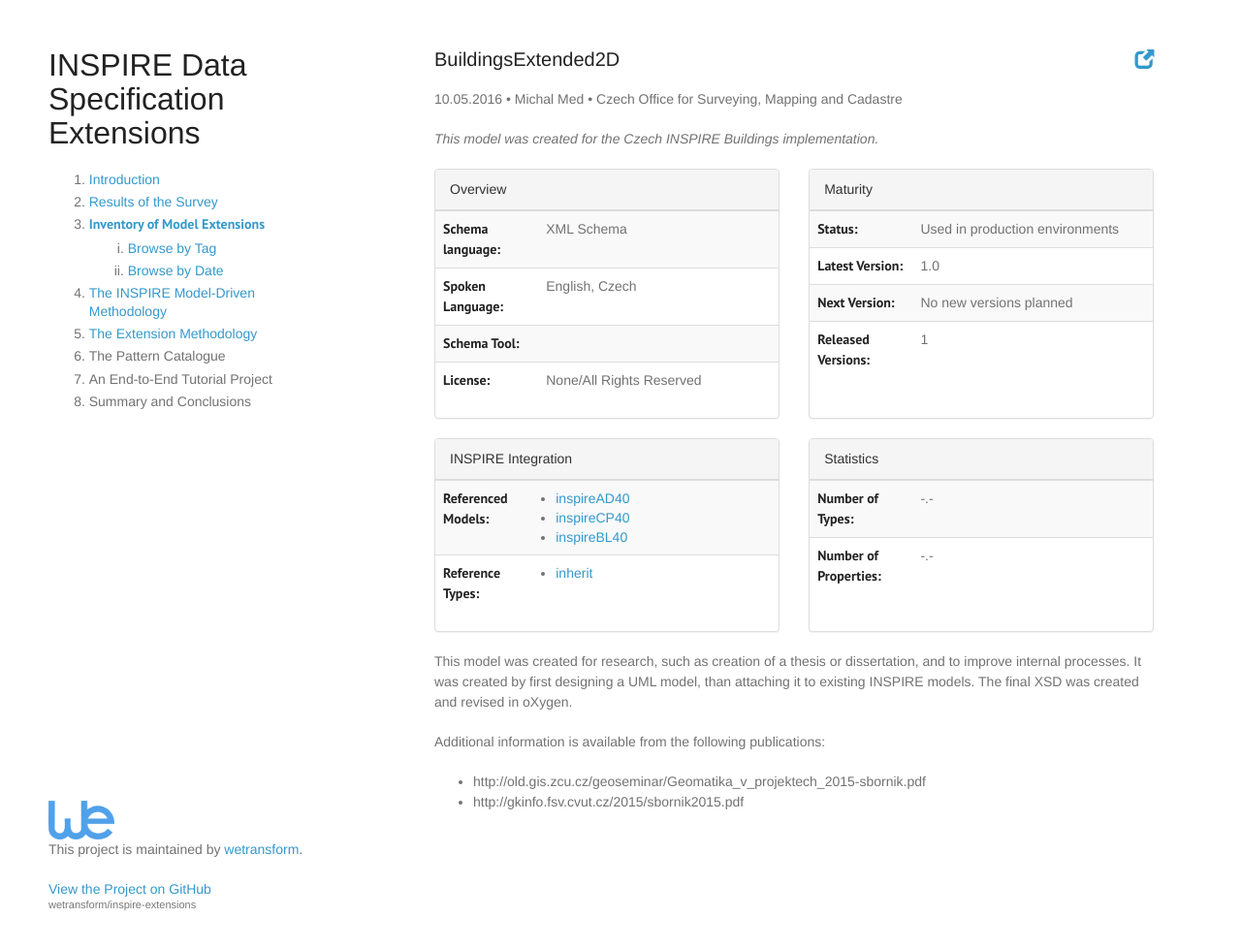
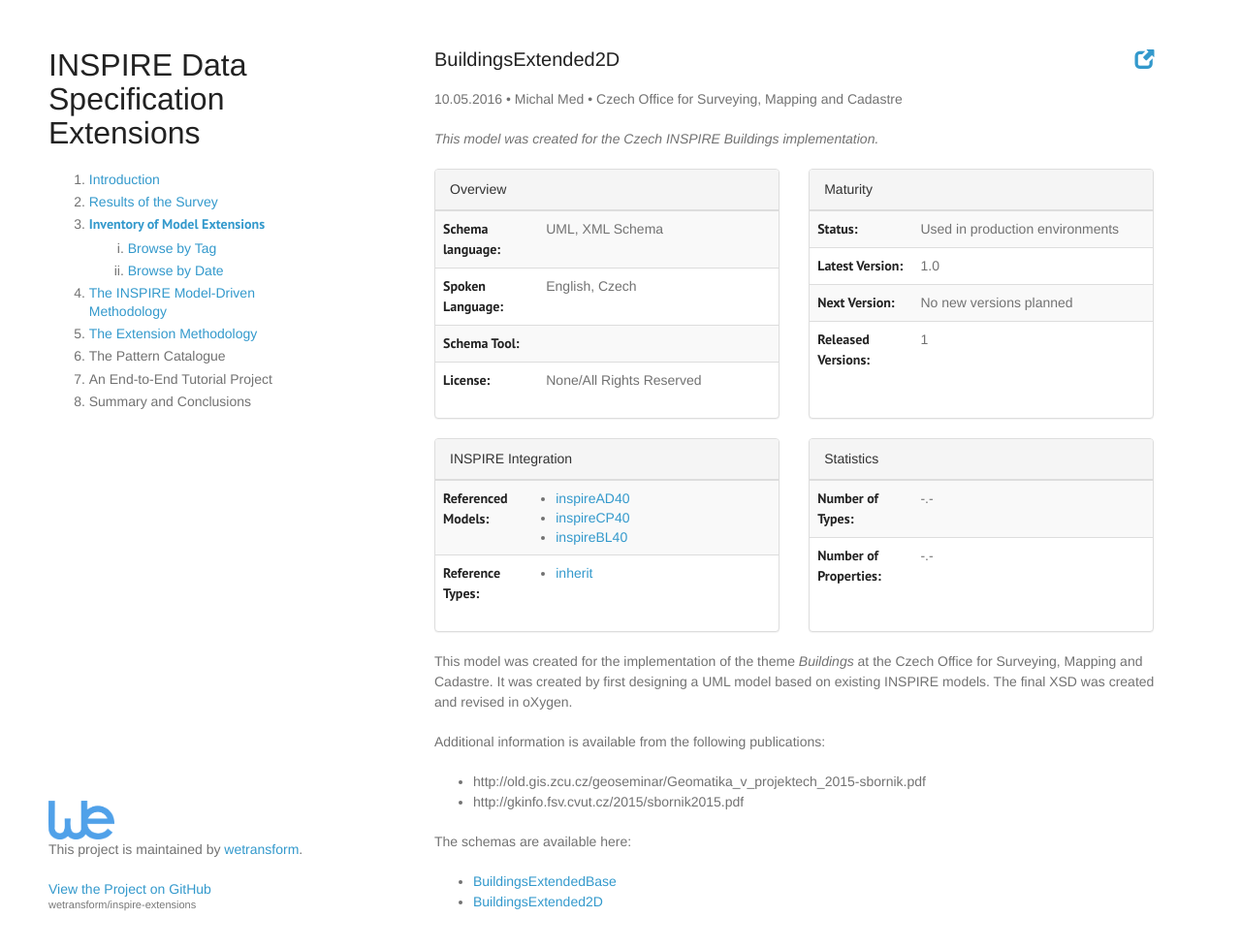
Before and after one commit to wetransform/inspire-extensions, a Jekyll site: the page built from models/_posts/2016-05-10-buildings-extended-2d.markdown, in a window 1280 px wide and 1011 px high. Shown: the top 979 px of the window at 97% size. Built offline with Jekyll 4.4.1, drawn with Linux system fonts in a browser that asks for light colours; some web fonts are replaced; comment, search, counter and statistics services are not loaded.

Commit message:
fixes to models after feedback from authors

```diff
--- a/models/_posts/2016-05-10-buildings-extended-2d.markdown
+++ b/models/_posts/2016-05-10-buildings-extended-2d.markdown
@@ -11,7 +11,7 @@ modelOrganisation:      "Czech Office for Surveying, Mapping and Cadastre"
 modelSummary:           "This model was created for the Czech INSPIRE Buildings implementation."
 modelsReferenced:       [inspireAD40, inspireCP40, inspireBL40]
 modelReferenceTypes:    [inherit]
-modelSchemaLanguage:    "XML Schema"
+modelSchemaLanguage:    "UML, XML Schema"
 modelSpokenLanguage:    "English, Czech"
 modelSchemaTool:        ""
 modelMaturity:          "Used in production environments"
@@ -24,9 +24,14 @@ modelStatsSizeTypes:    "-.-"
 modelStatsSizeProps:    "-.-"
 ---
 
-This model was created for research, such as creation of a thesis or dissertation, and to improve internal processes. It was created by first designing a UML model, than attaching it to existing INSPIRE models. The final XSD was created and revised in oXygen.
+This model was created for the implementation of the theme *Buildings* at the Czech Office for Surveying, Mapping and Cadastre. It was created by first designing a UML model based on existing INSPIRE models. The final XSD was created and revised in oXygen.
 
 Additional information is available from the following publications:
 
 * http://old.gis.zcu.cz/geoseminar/Geomatika_v_projektech_2015-sbornik.pdf
 * http://gkinfo.fsv.cvut.cz/2015/sbornik2015.pdf
+
+The schemas are available here:
+
+* [BuildingsExtendedBase](http://services.cuzk.cz/xsd/inspire/bu-ext/3.0/BuildingsExtendedBase.xsd)
+* [BuildingsExtended2D](http://services.cuzk.cz/xsd/inspire/bu-ext2d/3.0/BuildingsExtended2D.xsd)
--- a/models/_posts/2016-05-10-sosi-road-network.markdown
+++ b/models/_posts/2016-05-10-sosi-road-network.markdown
@@ -1,13 +1,13 @@
 ---
 layout:                 model
-title:                  "Inspire Extensions: SOSI Road Networks and Linear Referencing"
+title:                  "Inspire Extensions: SOSI Vegnett (Road Network) and Linear Referencing"
 date:                   2016-05-10 13:56:00 +0200
 category:               models
 tags:                   [inspire, inspireTN40, inherit, associate]
 modelIdentifier:        sosiroad
-modelName:              "SOSI Road Networks and Linear Referencing"
+modelName:              "SOSI Vegnett (Road Network) and Linear Referencing"
 author:                 "Knut Jetlund"
-modelOrganisation:      "Norwegian Public Roads Administration (Vegwesen)"
+modelOrganisation:      "Norwegian Public Roads Administration (Statens vegvesen)"
 modelSummary:           "This model extends INSPIRE Transport networks with Norwegian SOSI information to improve reporting."
 modelsReferenced:       [inspireTN40]
 modelReferenceTypes:    [inherit, associate]
```
